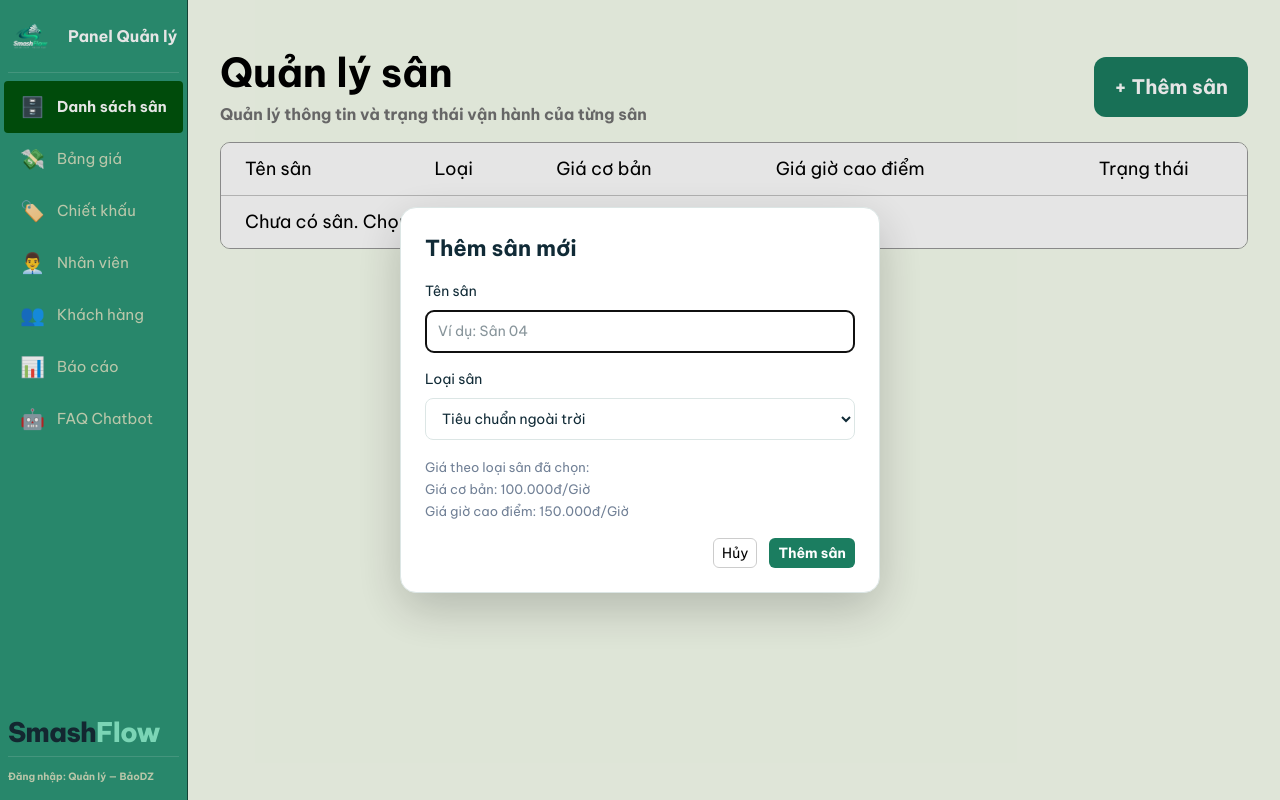
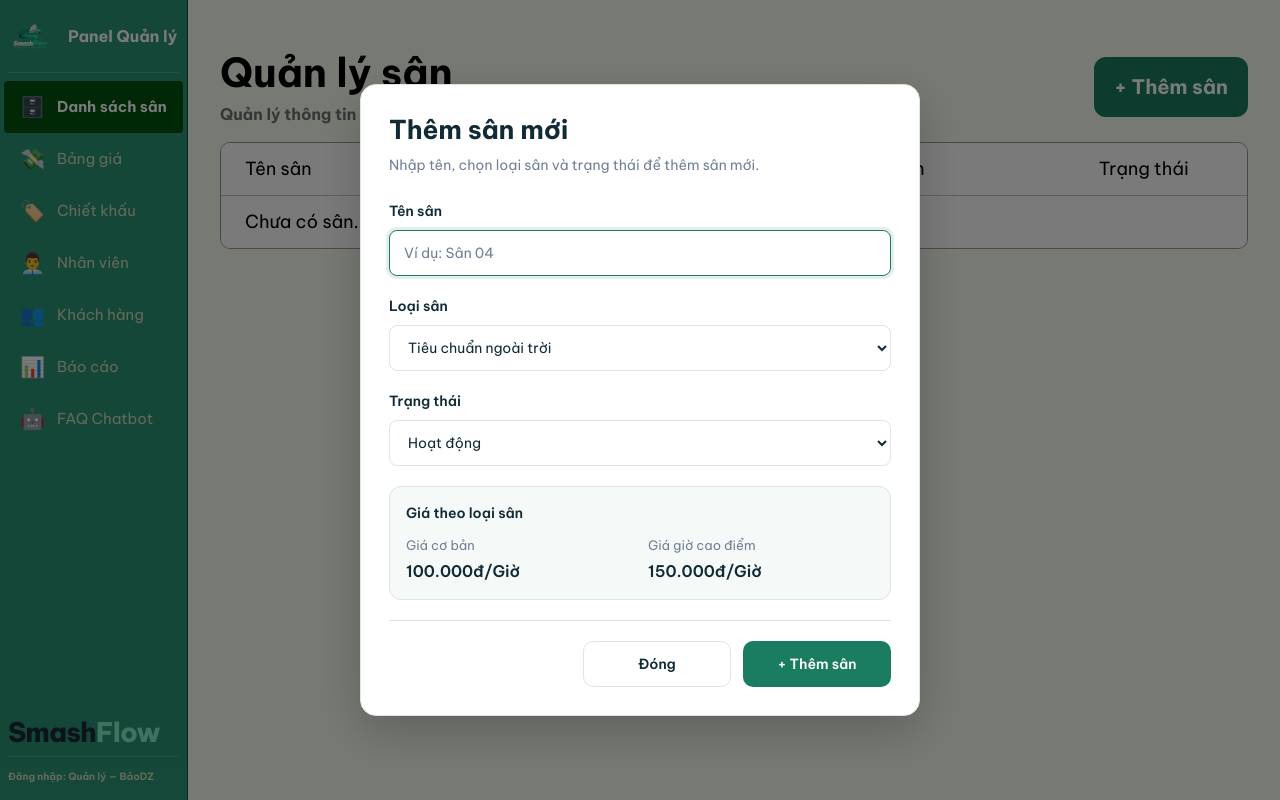
Before and after one commit to Xoai1405/BadmintonCourtManagement-AI_chatbot-, a React app in the folder app/Frontend/: page /courts in a window 1280 px wide. Both pictures are taken after a click on the button "+ Thêm sân". Built offline with nearby package versions, Linux system fonts and the light colour scheme; the HTML template or start-up script is replaced by a standard one.

Commit message:
hoàn thành UI Quản lý sân

```diff
--- a/app/Frontend/src/AdminLayout.css
+++ b/app/Frontend/src/AdminLayout.css
@@ -317,16 +317,17 @@
   background-color: var(--admin-primary-hover);
 }
 
-/* Popup thêm/sửa: giữ nguyên kích thước và màu của form trước khi tách khỏi JSX.
+/* Popup thêm/sửa: chiều cao theo nội dung để tránh khoảng trống lớn dưới form.
    Không đặt display cho dialog để popup vẫn ẩn khi chưa gọi showModal(). */
 .court-form-dialog {
   position: fixed;
   inset: 0;
-  width: min(480px, calc(100vw - 32px));
-  max-height: calc(100vh - 32px);
+  width: min(560px, calc(100vw - 32px));
+  max-height: calc(100dvh - 32px);
   overflow-y: auto;
+  overscroll-behavior: contain;
   margin: auto;
-  padding: 24px;
+  padding: 28px;
   border: 1px solid var(--admin-form-border);
   border-radius: 16px;
   background-color: var(--admin-surface);
@@ -334,53 +335,185 @@
   box-shadow: 0 16px 48px rgb(0 0 0 / 20%);
 }
 
+/* Làm tối nền phía sau để người dùng tập trung vào form đang mở. */
+.court-form-dialog::backdrop {
+  background-color: rgb(0 0 0 / 52%);
+}
+
 /* Form chia các trường theo hàng, mỗi trường gồm nhãn và ô nhập/chọn. */
 .court-form {
   display: grid;
-  gap: 16px;
+  grid-template-columns: minmax(0, 1fr);
+  gap: 20px;
+}
+
+.court-form-header {
+  padding-bottom: 4px;
 }
 
 .court-form-title {
   margin: 0;
-  font-size: 22px;
+  font-size: 26px;
   font-weight: 700;
+  line-height: 1.3;
+}
+
+.court-form-description {
+  margin: 8px 0 0;
+  color: var(--admin-form-muted);
+  font-size: 14px;
+  line-height: 1.6;
 }
 
 .court-form-field {
   display: grid;
+  min-width: 0;
   gap: 8px;
   font-size: 14px;
+  font-weight: 600;
+  line-height: 1.5;
 }
 
-/* Dùng chung cho input và select; font: inherit giúp hai loại ô có cùng kiểu chữ. */
+/* Input và select cùng chiều rộng/cao để các trường thẳng hàng. */
 .court-form-input {
   width: 100%;
-  padding: 10px 12px;
+  min-width: 0;
+  height: 46px;
+  padding: 10px 14px;
   border: 1px solid var(--admin-form-border);
   border-radius: 8px;
   background-color: var(--admin-surface);
   color: var(--admin-form-text);
   font: inherit;
+  font-weight: 400;
+  transition: border-color 150ms ease, box-shadow 150ms ease;
 }
 
-/* Giá theo loại sân là thông tin tham khảo; lỗi form dùng chữ đỏ để dễ nhận biết. */
+.court-form-input::placeholder {
+  color: var(--admin-form-muted);
+}
+
+/* Viền xanh khi focus; lỗi tên sân có viền đỏ để nhận biết đúng trường cần sửa. */
+.court-form-input:focus {
+  border-color: var(--admin-primary);
+  outline: none;
+  box-shadow: 0 0 0 3px rgb(27 125 96 / 12%);
+}
+
+.court-form-input[aria-invalid="true"] {
+  border-color: var(--admin-form-error);
+}
+
+/* Giá tham khảo chia hai cột đều nhau, tự cập nhật khi đổi loại sân trong JSX. */
 .court-form-price-note {
+  padding: 16px;
+  border: 1px solid var(--admin-form-border);
+  border-radius: 12px;
+  background-color: #f5faf8;
+}
+
+.court-form-price-title {
+  margin: 0 0 12px;
+  font-size: 14px;
+  font-weight: 600;
+  line-height: 1.5;
+}
+
+.court-form-prices {
+  display: grid;
+  grid-template-columns: repeat(2, minmax(0, 1fr));
+  gap: 16px;
+  margin: 0;
+}
+
+.court-form-prices dt {
   color: var(--admin-form-muted);
   font-size: 13px;
-  line-height: 1.7;
+  line-height: 1.5;
 }
 
+.court-form-prices dd {
+  margin: 4px 0 0;
+  color: var(--admin-form-text);
+  font-size: 16px;
+  font-weight: 600;
+  line-height: 1.5;
+  overflow-wrap: anywhere;
+}
+
+/* Lỗi form dùng chữ đỏ để dễ nhận biết. */
 .court-form-error {
   margin: 0;
   color: var(--admin-form-error);
   font-size: 13px;
 }
 
-/* Nút Hủy và Lưu/Thêm nằm ở cuối form, căn về phía phải. */
+/* Nút Đóng và Lưu/Thêm có cùng kích thước, cùng hàng và căn phải. */
 .court-form-actions {
   display: flex;
+  align-items: center;
   justify-content: flex-end;
   gap: 12px;
+  padding-top: 20px;
+  border-top: 1px solid var(--admin-form-border);
+}
+
+.court-form-button {
+  display: inline-flex;
+  width: 148px;
+  height: 46px;
+  align-items: center;
+  justify-content: center;
+  padding: 0 16px;
+  border: 1px solid transparent;
+  border-radius: 10px;
+  font-size: 14px;
+  font-weight: 600;
+  line-height: 1.5;
+  white-space: nowrap;
+  transition: background-color 150ms ease, border-color 150ms ease;
+}
+
+.court-form-button--secondary {
+  border-color: var(--admin-form-border);
+  background-color: var(--admin-surface);
+  color: var(--admin-form-text);
+}
+
+.court-form-button--secondary:hover {
+  border-color: #94a3b8;
+  background-color: #f3f4f6;
+}
+
+.court-form-button--primary {
+  background-color: var(--admin-primary);
+  color: var(--admin-surface);
+}
+
+.court-form-button--primary:hover {
+  background-color: var(--admin-primary-hover);
+}
+
+.court-form-button:focus-visible {
+  outline: 3px solid var(--admin-primary);
+  outline-offset: 3px;
+}
+
+/* Màn hình nhỏ: giá xếp một cột, hai nút chia đều chiều rộng còn lại. */
+@media (max-width: 560px) {
+  .court-form-dialog {
+    padding: 24px 20px;
+  }
+
+  .court-form-prices {
+    grid-template-columns: minmax(0, 1fr);
+  }
+
+  .court-form-button {
+    min-width: 0;
+    flex: 1;
+    padding: 0 8px;
+  }
 }
 
 /* Popup xác nhận xóa: native dialog giữ focus trong popup và hỗ trợ Escape. */
--- a/app/Frontend/src/pages/AdminPages/CourtManagementPage.jsx
+++ b/app/Frontend/src/pages/AdminPages/CourtManagementPage.jsx
@@ -78,7 +78,10 @@ export default function CourtManagementPage() {
   const { courts, setCourts, allocateCourtId } = useOutletContext();
   // null: đang thêm sân; có courtId: đang sửa sân tương ứng.
   const [editingCourtId, setEditingCourtId] = useState(null);
-  const [form, setForm] = useState({ name: "", courtType: "STANDARD_OUTDOOR" });
+  // Khi thêm sân, mặc định Hoạt động; khi sửa sẽ lấy trạng thái hiện tại của sân.
+  const [form, setForm] = useState({
+    name: "", courtType: "STANDARD_OUTDOOR", status: "ACTIVE",
+  });
   const [formError, setFormError] = useState("");
   const [notice, setNotice] = useState("");
   // Sân đang chờ xác nhận xóa; mở popup chưa làm thay đổi danh sách.
@@ -96,16 +99,17 @@ export default function CourtManagementPage() {
     setForm({
       name: court?.name ?? "",
       courtType: court?.courtType ?? "STANDARD_OUTDOOR",
+      status: court?.status ?? "ACTIVE",
     });
     setFormError("");
     dialogRef.current.showModal();
     nameInputRef.current.focus();
   };
 
-  // onClose gọi hàm này khi lưu, bấm Hủy hoặc đóng dialog bằng phím Escape.
+  // onClose gọi hàm này khi lưu, bấm Đóng hoặc đóng dialog bằng phím Escape.
   const resetForm = () => {
     setEditingCourtId(null);
-    setForm({ name: "", courtType: "STANDARD_OUTDOOR" });
+    setForm({ name: "", courtType: "STANDARD_OUTDOOR", status: "ACTIVE" });
     setFormError("");
   };
 
@@ -123,26 +127,31 @@ export default function CourtManagementPage() {
       setFormError("Vui lòng chọn loại sân hợp lệ.");
       return;
     }
+    if (!Object.hasOwn(statusStyles, form.status)) {
+      setFormError("Vui lòng chọn trạng thái hợp lệ.");
+      return;
+    }
 
     // Request thêm/sửa sân chỉ gồm name và courtType.
+    // Trạng thái thuộc API đổi trạng thái riêng; bản mock lưu cùng khi bấm Thêm/Lưu.
     const requestBody = { name, courtType: form.courtType };
     // Tạm dùng giá thường thấp nhất làm referencePrice cho bản ghi mock.
     const referencePrice = getPrices(requestBody.courtType, false)[0] ?? 0;
 
     if (editingCourtId !== null) {
-      // Chỉ cập nhật sân đúng ID, giữ lại trạng thái, ảnh và mô tả hiện có.
+      // Cập nhật thông tin và trạng thái của đúng sân, giữ nguyên ID, ảnh và mô tả.
       setCourts((prev) => prev.map((court) =>
         court.courtId === editingCourtId
-          ? { ...court, ...requestBody, referencePrice }
+          ? { ...court, ...requestBody, status: form.status, referencePrice }
           : court
       ));
       setNotice(`Đã cập nhật ${name}.`);
     } else {
-      // Mô phỏng response tạo sân: tự cấp ID và đặt trạng thái ban đầu là ACTIVE.
+      // Mô phỏng tạo sân: tự cấp ID và lưu trạng thái người dùng đã chọn trong form.
       const newCourt = {
         courtId: allocateCourtId(),
         ...requestBody,
-        status: "ACTIVE",
+        status: form.status,
         referencePrice,
         imageUrl: "",
         description: "",
@@ -319,11 +328,17 @@ export default function CourtManagementPage() {
 
         {/* Form dùng chung cho thêm/sửa; đóng dialog sẽ reset dữ liệu form. */}
         <dialog ref={dialogRef} aria-labelledby="court-form-title"
+          aria-describedby="court-form-description"
           className="court-form-dialog" onClose={resetForm}>
           <form onSubmit={handleSubmit} noValidate className="court-form">
-            <h2 id="court-form-title" className="court-form-title">
-              {editingCourtId === null ? "Thêm sân mới" : "Sửa thông tin sân"}
-            </h2>
+            <header className="court-form-header">
+              <h2 id="court-form-title" className="court-form-title">
+                {editingCourtId === null ? "Thêm sân mới" : "Sửa thông tin sân"}
+              </h2>
+              <p id="court-form-description" className="court-form-description">
+                Nhập tên, chọn loại sân và trạng thái để {editingCourtId === null ? "thêm sân mới" : "cập nhật thông tin"}.
+              </p>
+            </header>
 
             <label htmlFor="court-name" className="court-form-field">
               Tên sân
@@ -351,23 +366,48 @@ export default function CourtManagementPage() {
               </select>
             </label>
 
-            <div className="court-form-price-note">
-              Giá theo loại sân đã chọn:<br />
-              Giá cơ bản: {getPriceLabel(form.courtType, false)}<br />
-              Giá giờ cao điểm: {getPriceLabel(form.courtType, true)}
-            </div>
+            {/* Thêm và sửa dùng chung lựa chọn trạng thái; chỉ lưu khi gửi form. */}
+            <label htmlFor="court-status" className="court-form-field">
+              Trạng thái
+              <select id="court-status" name="status" value={form.status}
+                className="court-form-input" required
+                onChange={(event) => {
+                  setForm((prev) => ({ ...prev, status: event.target.value }));
+                  setFormError("");
+                }}>
+                {Object.entries(statusStyles).map(([value, { label }]) => (
+                  <option key={value} value={value}>{label}</option>
+                ))}
+              </select>
+            </label>
+
+            {/* Giá chỉ hiển thị theo loại sân, không phải trường nhập của request thêm/sửa. */}
+            <section className="court-form-price-note" aria-labelledby="court-form-price-title">
+              <h3 id="court-form-price-title" className="court-form-price-title">Giá theo loại sân</h3>
+              <dl className="court-form-prices">
+                <div>
+                  <dt>Giá cơ bản</dt>
+                  <dd>{getPriceLabel(form.courtType, false)}</dd>
+                </div>
+                <div>
+                  <dt>Giá giờ cao điểm</dt>
+                  <dd>{getPriceLabel(form.courtType, true)}</dd>
+                </div>
+              </dl>
+            </section>
 
             {formError && <p id="court-form-error" role="alert" className="court-form-error">{formError}</p>}
 
-            <div className="court-form-actions">
-              <button type="button" className="court-action-button"
+            {/* Nút riêng của popup có cùng kích thước, không dùng kích thước nút nhỏ trong bảng. */}
+            <footer className="court-form-actions">
+              <button type="button" className="court-form-button court-form-button--secondary"
                 onClick={() => dialogRef.current.close()}>
-                Hủy
+                Đóng
               </button>
-              <button type="submit" className="court-action-button court-action-button--activate">
-                {editingCourtId === null ? "Thêm sân" : "Lưu thay đổi"}
+              <button type="submit" className="court-form-button court-form-button--primary">
+                {editingCourtId === null ? "+ Thêm sân" : "Lưu thay đổi"}
               </button>
-            </div>
+            </footer>
           </form>
         </dialog>
     </>
```
